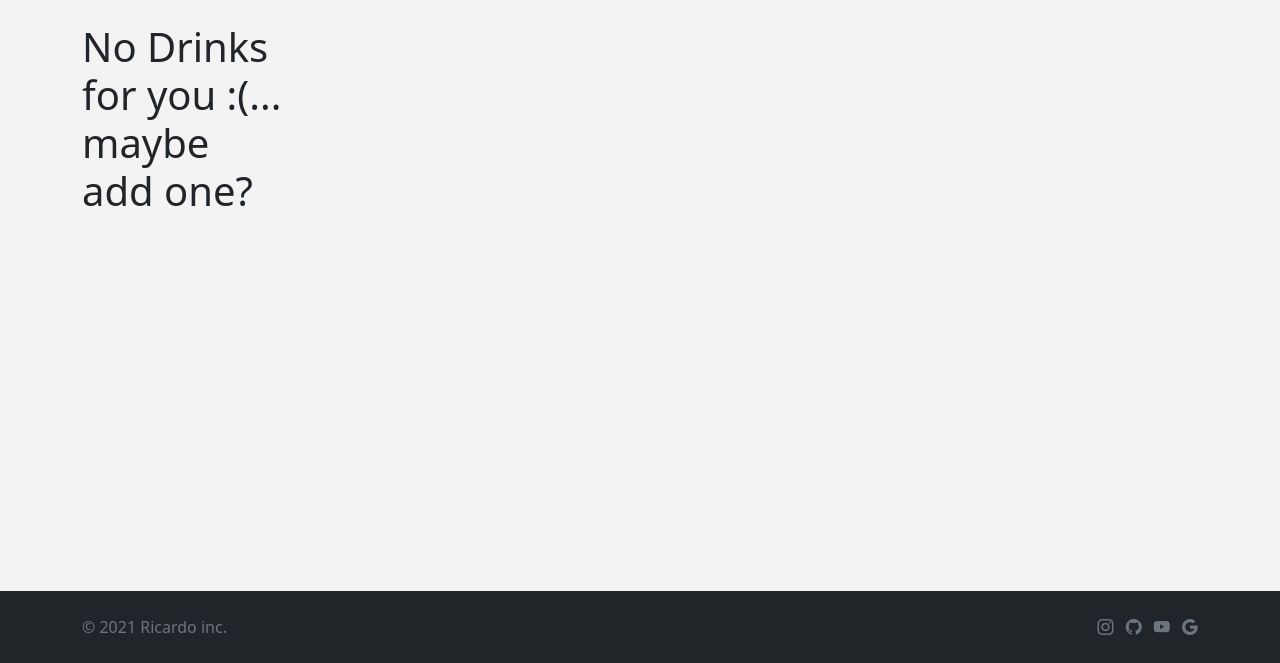
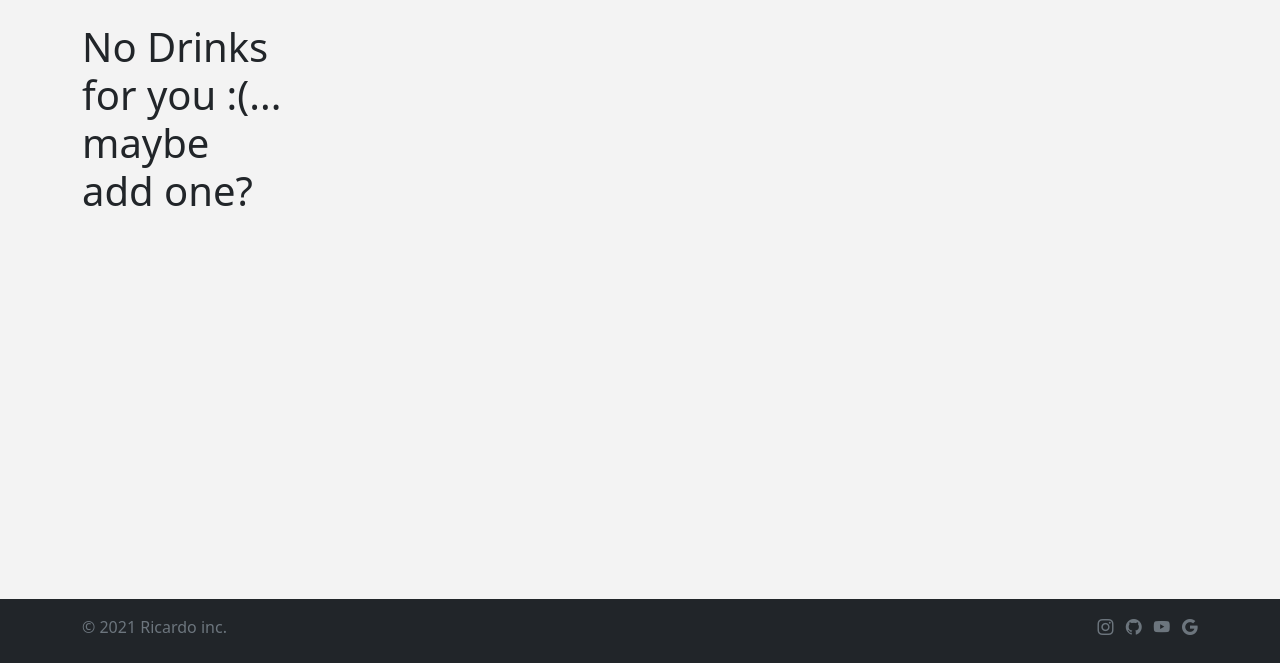
Before and after one commit to Malmosmo/Liquity, a Django app: page /beer/ in a window 1280 px wide. Shown: the part 137-800 px from the top of the page. Run offline with Django 3.2, Linux system fonts and the light colour scheme; data that the repository does not hold is empty; some libraries are stand-ins or nearby versions.

Commit message:
fixed footer

```diff
--- a/assets/css/main.css
+++ b/assets/css/main.css
@@ -184,20 +184,3 @@ Bootstrap extensions
     background-color: #f8d7da;
     border-color: #f5c2c7;
 }
-
-@media (max-width: 768px) {
-    .m-md-0 {
-        margin: 0;
-    }
-
-    /* .w-md-0 {
-        width: 0;
-    }
-
-    .w-md-100 {
-        width: 100%;
-    } */
-}
-
-@media (max-width: 768px) {
-}
--- a/templates/footer.html
+++ b/templates/footer.html
@@ -1,11 +1,9 @@
-<footer class="flex-shrink-1 text-muted bg-dark">
-    <div class="container py-3">
-        <div class="row m-0">
-            <div class="col-12 col-md-6 p-0 py-2">
+<footer class="flex-shrink-1 text-muted text-center bg-dark">
+    <div class="container d-flex flex-column flex-md-row py-3">
+        <div class="pb-2">
             &copy; 2021 Ricardo inc.
         </div>
-
-            <div class="col-12 col-md-6 p-0 text-md-end py-2">
+        <div class="ms-md-auto">
             <a class="link text-muted" href="#">
                 <i class="bi bi-instagram ps-2"></i>
             </a>
@@ -23,5 +21,4 @@
             </a>
         </div>
     </div>
-    </div>
 </footer>
```
Lines whose indentation alone changed are shown as unchanged.
